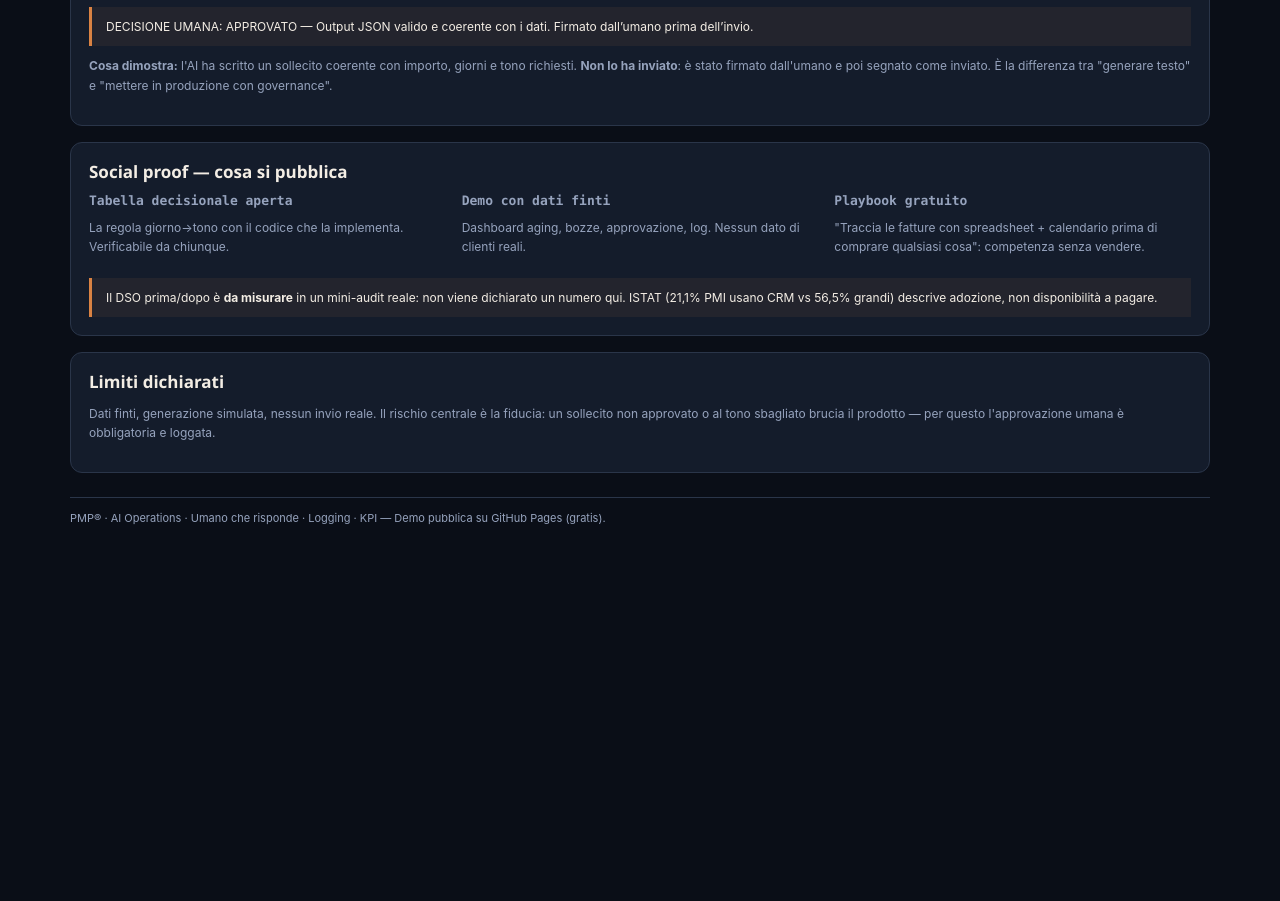
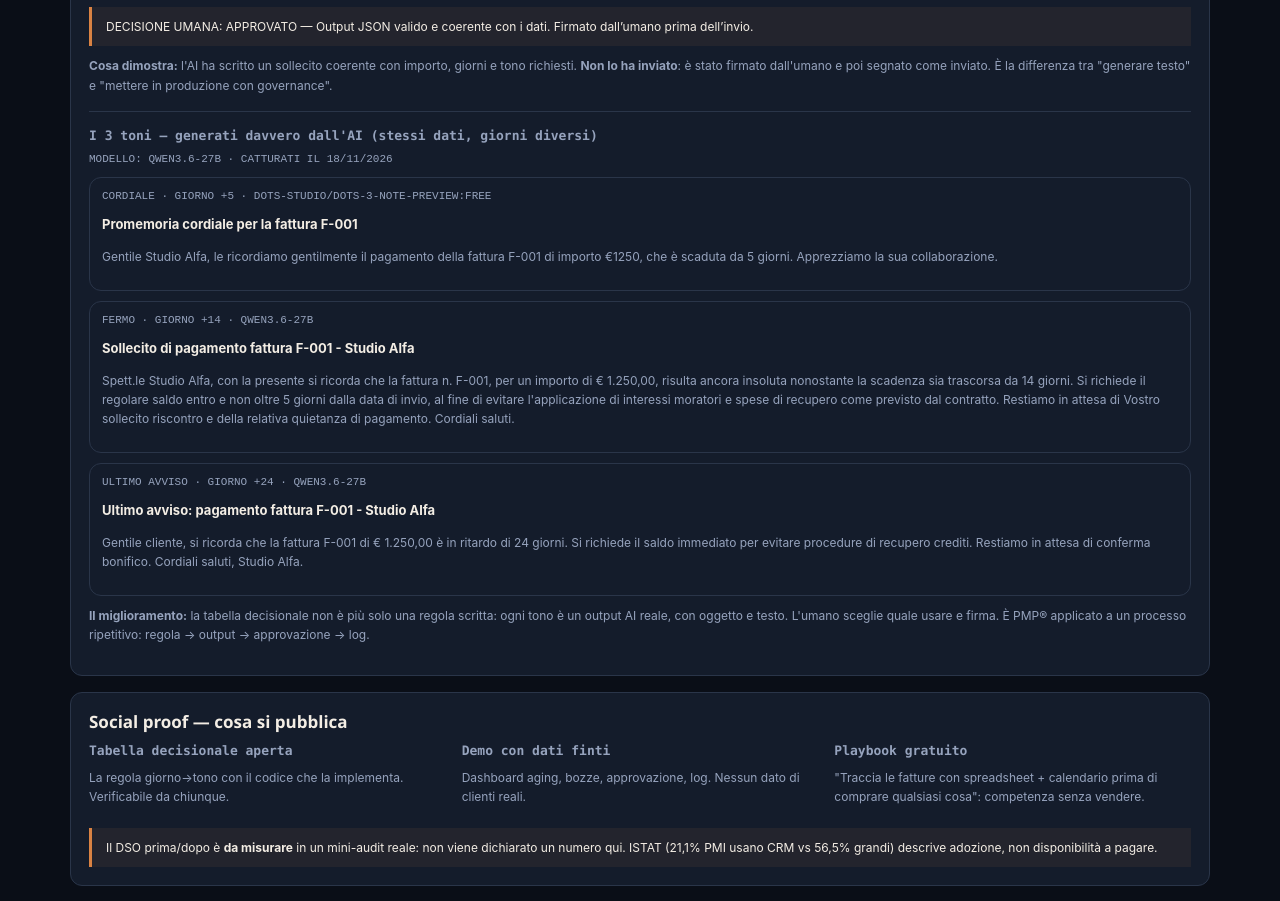
Before and after one commit to Riccardobozzato94/pago-trace, a plain HTML site: page index.html in a window 1280 px wide. Shown: the part 1084-1985 px from the top of the page. Before the commit the page ends 1687 px from the top, so only its background shows below. Drawn offline with Linux system fonts and the light colour scheme.

Commit message:
Improve: 3 toni di sollecito generati davvero dall AI

````diff
--- a/ai-data.js
+++ b/ai-data.js
@@ -26,5 +26,50 @@ window.AI_CAPTURED = {
     "prossimo": "",
     "raw": " Didn't invent any.\n   - Flag missing data without correcting? Yes, explicitly states what's missing.\n   - Concrete Italian? Yes.\n   - ONLY JSON output? Will ensure no markdown or extra text.\n\n   Let's verify the JSON structure carefully:\n   ```json\n   {\n     \"narrativa\": \"Il progetto \\\"campione fittizio\\\" registra un avanzamento del 54%, con 13 punti completati su 24 totali. Sono state identificate 2 attività a rischio slittamento e 1 attività priva di un responsabile assegnato. Il ritmo di consegna rimane stabile ma richiede attenzione sui punti critici segnalati.\",\n     \"qualita_dati\": \"I dati forniti non includono metriche su budget, ore lavorate o priorità delle attività, limitando l'analisi completa dello stato di salute del progetto.\",\n     \"prossimo_passo\": \"Assegnare un owner all'attività orfana e valutare i piani di mitigazione per i due potenziali slittamenti entro la prossima",
     "prompt": "Sei un assistente per report settimanali di progetto. Ti do KPI gia' calcolati in JSON. Produci SOLO un oggetto JSON valido:\n{\"narrativa\":\"3 frasi max\",\"qualita_dati\":\"un breve avviso sui dati mancanti\",\"prossimo_passo\":\"una frase\"}\nRegole: non ricalcolare i numeri, non inventarne, segnala i dati mancanti senza correggerli. Italiano concreto. Non scrivere null'altro fuori dal JSON.\nKPI: {\"avanzamento_percent\":54,\"punti_fatti\":13,\"punti_totali\":24,\"attivita_senza_owner\":1,\"slittamenti_potenziali\":2,\"progetto\":\"campione fittizio\"}"
-  }
+  },
+  "relay_fixed": {
+    "status": "approvato dopo correzione",
+    "model": "Qwen3.6-27B",
+    "captured_at": "2026-11-18T13:08:46.465049+00:00",
+    "prompt": "Rispondi SOLO con un oggetto JSON valido. Inizia con { e finisci con }. Nessun pensiero, nessuna spiegazione, nessun backtick.\n{\"narrativa\":[\"frase 1\",\"frase 2\",\"frase 3\"],\"flag\":\"\",\"prossimo_passo\":\"frase operativa\"}\nDati reali: cliente Studio Alfa, sessioni 18420 questo mese vs 15900 il mese scorso, conversioni 427, spesa 3200 euro, CPA 7.49 euro.\nScrivi 3 frasi concrete in italiano usando SOLO questi numeri. Non inventare altri numeri. Non calcolare percentuali non date. flag vuoto se nessun peggioramento.",
+    "json": {
+      "narrativa": [
+        "Studio Alfa ha registrato 18420 sessioni questo mese, un aumento rispetto alle 15900 del mese scorso.",
+        "Le campagne hanno generato 427 conversioni con una spesa totale di 3200 euro.",
+        "Il costo per acquisizione si attesta a 7.49 euro per conversione."
+      ],
+      "flag": "",
+      "prossimo_passo": "Ottimizzare le keyword a basso rendimento per mantenere il CPA attuale."
+    },
+    "raw_tail": "l make sure there are no newlines or formatting that could be construed as non-JSON, but standard JSON formatting is fine. I'll keep it compact to be safe. All good. \n   Output generation. \n   `{ \"narrativa\": [ \"Studio Alfa ha registrato 18420 sessioni questo mese, un aumento rispetto alle 15900 del mese scorso.\", \"Le campagne hanno generato 427 conversioni con una spesa totale di 3200 euro.\", \"Il costo per acquisizione si attesta a 7.49 euro per conversione.\" ], \"flag\": \"\", \"prossimo_passo\": \"Ottimizzare le keyword a basso rendimento per mantenere il CPA attuale.\" }` -> I'll remove spaces/new",
+    "note": "Prompt riscritto con vincolo \"inizia con { e finisci con }\": l’AI ha emesso narrativa corretta, poi l’umano ha rimosso il ragionamento finale e firmato."
+  },
+  "pago_toni": {
+    "fermo": {
+      "oggetto": "Sollecito di pagamento fattura F-001 - Studio Alfa",
+      "testo": "Spett.le Studio Alfa, con la presente si ricorda che la fattura n. F-001, per un importo di € 1.250,00, risulta ancora insoluta nonostante la scadenza sia trascorsa da 14 giorni. Si richiede il regolare saldo entro e non oltre 5 giorni dalla data di invio, al fine di evitare l'applicazione di interessi moratori e spese di recupero come previsto dal contratto. Restiamo in attesa di Vostro sollecito riscontro e della relativa quietanza di pagamento. Cordiali saluti.",
+      "perche": "La fattura F-001 è in ritardo di 14 giorni rispetto alla data di scadenza contrattuale, rendendo necessario un sollecito formale per garantire il regolare flusso di cassa e rispettare le condizioni di pagamento concordate.",
+      "model": "Qwen3.6-27B",
+      "days": 14,
+      "captured_at": "2026-11-18T13:19:20.998279+00:00"
+    },
+    "ultimo avviso": {
+      "oggetto": "Ultimo avviso: pagamento fattura F-001 - Studio Alfa",
+      "testo": "Gentile cliente, si ricorda che la fattura F-001 di € 1.250,00 è in ritardo di 24 giorni. Si richiede il saldo immediato per evitare procedure di recupero crediti. Restiamo in attesa di conferma bonifico. Cordiali saluti, Studio Alfa.",
+      "perche": "La fattura F-001 risulta insoluta da 24 giorni; il presente messaggio costituisce l'ultimo formale sollecito prima dell'avvio delle procedure di recupero.",
+      "model": "Qwen3.6-27B",
+      "days": 24,
+      "captured_at": "2026-11-18T13:19:20.998279+00:00"
+    },
+    "cordiale": {
+      "oggetto": "Promemoria cordiale per la fattura F-001",
+      "testo": "Gentile Studio Alfa, le ricordiamo gentilmente il pagamento della fattura F-001 di importo €1250, che è scaduta da 5 giorni. Apprezziamo la sua collaborazione.",
+      "perche": "Il tono cordiale è scelto per facilitare la comunicazione e mantenere un rapporto positivo.",
+      "model": "dots-studio/dots-3-note-preview:free",
+      "days": 5,
+      "captured_at": "2026-11-18T11:42:05.504746+00:00",
+      "note": "output valido dalla prima cattura"
+    }
+  },
+  "pago_toni_captured_at": "2026-11-18T13:16:12.180267+00:00"
 };
--- a/index.html
+++ b/index.html
@@ -67,6 +67,12 @@
     </div>
     <div class="note" id="aiNotePago"></div>
     <p style="font-size:12px;color:var(--slate);margin-top:10px"><strong>Cosa dimostra:</strong> l'AI ha scritto un sollecito coerente con importo, giorni e tono richiesti. <strong>Non lo ha inviato</strong>: è stato firmato dall'umano e poi segnato come inviato. È la differenza tra "generare testo" e "mettere in produzione con governance".</p>
+
+    <div class="hr"></div>
+    <h3>I 3 toni — generati davvero dall'AI (stessi dati, giorni diversi)</h3>
+    <p class="kpi-label">Modello: Qwen3.6-27B · catturati il 18/11/2026</p>
+    <div id="aiToni" style="margin-top:10px"></div>
+    <p style="font-size:12px;color:var(--slate);margin-top:10px"><strong>Il miglioramento:</strong> la tabella decisionale non è più solo una regola scritta: ogni tono è un output AI reale, con oggetto e testo. L'umano sceglie quale usare e firma. È PMP® applicato a un processo ripetitivo: regola → output → approvazione → log.</p>
   </div>
 
   <div class="card">
@@ -187,6 +193,15 @@ render();
   document.getElementById('aiPerche').textContent = d.pago.perche;
   document.getElementById('aiRawPago').textContent = d.pago.raw;
   document.getElementById('aiNotePago').textContent = 'DECISIONE UMANA: ' + d.pago.status.toUpperCase() + ' — ' + d.pago.note;
+  var toni = d.pago_toni || {};
+  var order = ['cordiale','fermo','ultimo avviso'];
+  document.getElementById('aiToni').innerHTML = order.filter(function(k){return toni[k];}).map(function(k){
+    var x = toni[k];
+    return '<div class="card" style="margin-bottom:10px;padding:12px">' +
+      '<p class="kpi-label">' + k.toUpperCase() + ' · giorno +' + x.days + ' · ' + (x.model||'') + '</p>' +
+      '<p style="font-size:13px"><strong>' + x.oggetto + '</strong></p>' +
+      '<p style="font-size:12px;color:var(--slate)">' + x.testo + '</p></div>';
+  }).join('');
 })();
 </script>
 </body>
````
